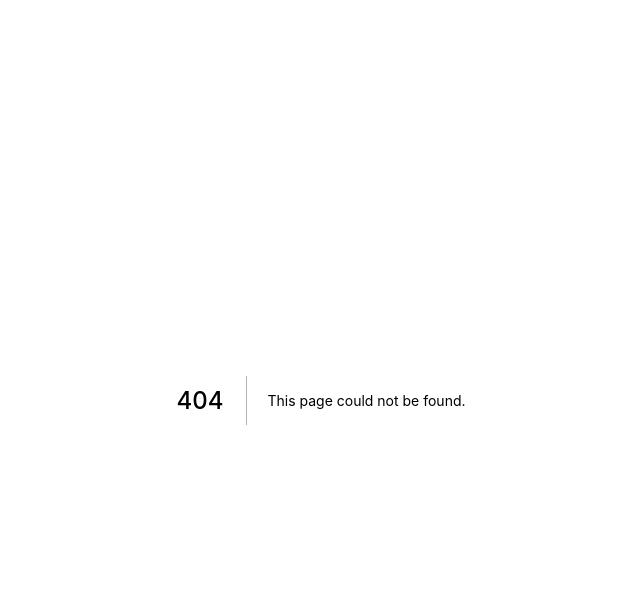
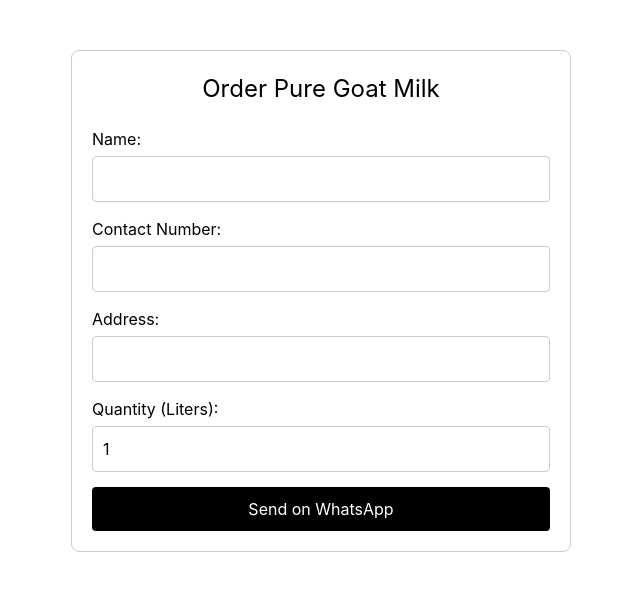
Before and after one commit to AtiqueUrRehman/burraqdairies, a Next.js app: page /order in a window 1280 px wide. Before the commit this address had no page. Shown: the top 590 px of the page, without its empty margins (319-959 px from the left). Built offline with nearby package versions, Linux system fonts and the light colour scheme.

Commit message:
add form

```diff
--- a/components/milk_bottle.tsx
+++ b/components/milk_bottle.tsx
@@ -1,4 +1,5 @@
 import React from 'react';
+import { useRouter } from 'next/router';
 
 // Define the type for the component props
 type ProductCatalogItemProps = {
@@ -8,6 +9,12 @@
 };
 
 const ProductCatalogItem: React.FC<ProductCatalogItemProps> = ({ title, description, imageUrl }) => {
+  const router = useRouter();
+
+  const redirectToFormPage = () => {
+    router.push('/order'); // Adjust the path as needed for your form page
+  };
+
   return (
     <div className="product-catalog-item">
       <div className="product-image">
@@ -87,9 +94,7 @@
             </dl>
           </div>
         </div>
-        <a href='https://api.whatsapp.com/send?phone=+923130794980&text=Hi, I saw your website may I would like to order Goat Milk.'>
-          <button className="order-now-button">Order Now</button>
-        </a>
+          <button className="order-now-button" onClick={redirectToFormPage}>Order Now</button>
       </div>
 
       {/* Styles could also be extracted to a separate CSS/SCSS file */}
--- a/package.json
+++ b/package.json
@@ -20,6 +20,7 @@
     "react": "17.0.2",
     "react-dom": "17.0.2",
     "react-merge-refs": "^1.1.0",
+    "react-router-dom": "^6.22.3",
     "tailwindcss": "^3.0.7"
   },
   "devDependencies": {
--- /dev/null
+++ b/pages/order.tsx
@@ -0,0 +1,64 @@
+// pages/order.tsx
+
+import React, { useState } from 'react';
+import styles from '../styles/Form.module.css'; // Make sure to create a corresponding CSS module file
+
+const OrderPage: React.FC = () => {
+  const [order, setOrder] = useState({
+    name: '',
+    contactNumber: '',
+    address: '',
+    quantity: 1, // Default to 1 liter as per your product page
+  });
+
+  const handleChange = (e: React.ChangeEvent<HTMLInputElement>) => {
+    setOrder({
+      ...order,
+      [e.target.name]: e.target.value,
+    });
+  };
+
+  const handleSubmit = (e: React.FormEvent) => {
+    e.preventDefault();
+
+    // Construct the message
+    const message = `Hello, I would like to place an order:\n- Name: ${order.name}\n- Contact Number: ${order.contactNumber}\n- Address: ${order.address}\n- Quantity: ${order.quantity} liters`;
+
+    // Encode the message to be URL-safe
+    const encodedMessage = encodeURIComponent(message);
+
+    // Construct the WhatsApp URL
+    const whatsappUrl = `https://api.whatsapp.com/send?phone=+923130794980&text=${encodedMessage}`; // Replace '1' with your own phone number
+
+    // https://api.whatsapp.com/send?phone=+923130794980&text=Hi,%20I%20saw%20your%20website%20may%20I%20would%20like%20to%20order%20Goat%20Milk.
+    // Redirect to the WhatsApp URL
+    window.open(whatsappUrl, '_blank');
+  };
+
+  return (
+    <div className={styles.formContainer}>
+      <h1 className={styles.formTitle}>Order Pure Goat Milk</h1>
+      <form onSubmit={handleSubmit} className={styles.form}>
+        <div className={styles.formGroup}>
+          <label htmlFor="name" className={styles.formLabel}>Name:</label>
+          <input type="text" id="name" name="name" value={order.name} onChange={handleChange} required className={styles.formInput}/>
+        </div>
+        <div className={styles.formGroup}>
+          <label htmlFor="contactNumber" className={styles.formLabel}>Contact Number:</label>
+          <input type="tel" id="contactNumber" name="contactNumber" value={order.contactNumber} onChange={handleChange} required className={styles.formInput}/>
+        </div>
+        <div className={styles.formGroup}>
+          <label htmlFor="address" className={styles.formLabel}>Address:</label>
+          <input type="text" id="address" name="address" value={order.address} onChange={handleChange} required className={styles.formInput}/>
+        </div>
+        <div className={styles.formGroup}>
+          <label htmlFor="quantity" className={styles.formLabel}>Quantity (Liters):</label>
+          <input type="number" id="quantity" name="quantity" value={order.quantity.toString()} onChange={handleChange} required min="1" className={styles.formInput}/>
+        </div>
+        <button type="submit" className={styles.submitButton}>Send on WhatsApp</button>
+      </form>
+    </div>
+  );
+};
+
+export default OrderPage;
--- /dev/null
+++ b/styles/Form.module.css
@@ -0,0 +1,55 @@
+/* styles/Form.module.css */
+
+.formContainer {
+  max-width: 500px;
+  margin-top: 50px; /* Adjust the value as needed for your design */
+  margin-right: auto;
+  margin-bottom: 50px; /* Optional: If you want to add space at the bottom as well */
+  margin-left: auto;
+  padding: 20px;
+  border: 1px solid #ccc;
+  border-radius: 8px;
+  background-color: #fff;
+}
+
+
+  .formTitle {
+    text-align: center;
+    font-size: 24px;
+    margin-bottom: 20px;
+  }
+
+  .form {
+    display: flex;
+    flex-direction: column;
+  }
+
+  .formGroup {
+    margin-bottom: 15px;
+  }
+
+  .formLabel {
+    display: block;
+    margin-bottom: 5px;
+  }
+
+  .formInput {
+    width: 100%;
+    padding: 10px;
+    border: 1px solid #ccc;
+    border-radius: 4px;
+  }
+
+  .submitButton {
+    background-color: #000; /* Match this to your theme */
+    color: #fff;
+    padding: 10px 20px;
+    border: none;
+    border-radius: 4px;
+    cursor: pointer;
+    transition: background-color 0.3s;
+  }
+
+  .submitButton:hover {
+    background-color: #333; /* Darker shade for hover effect */
+  }
```
Also changed, not shown: 1 other file (tests, documents, lock files or other folders).
